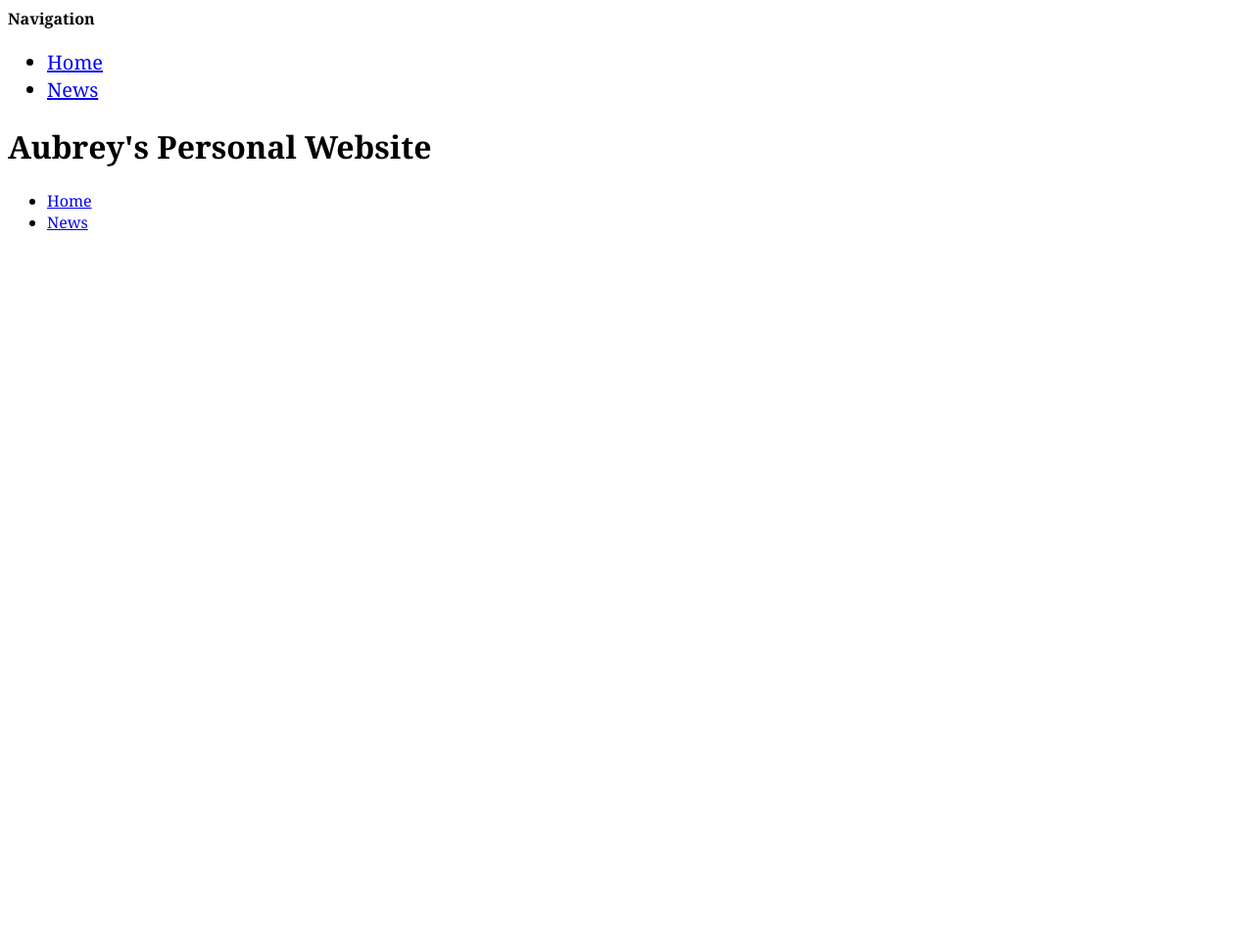
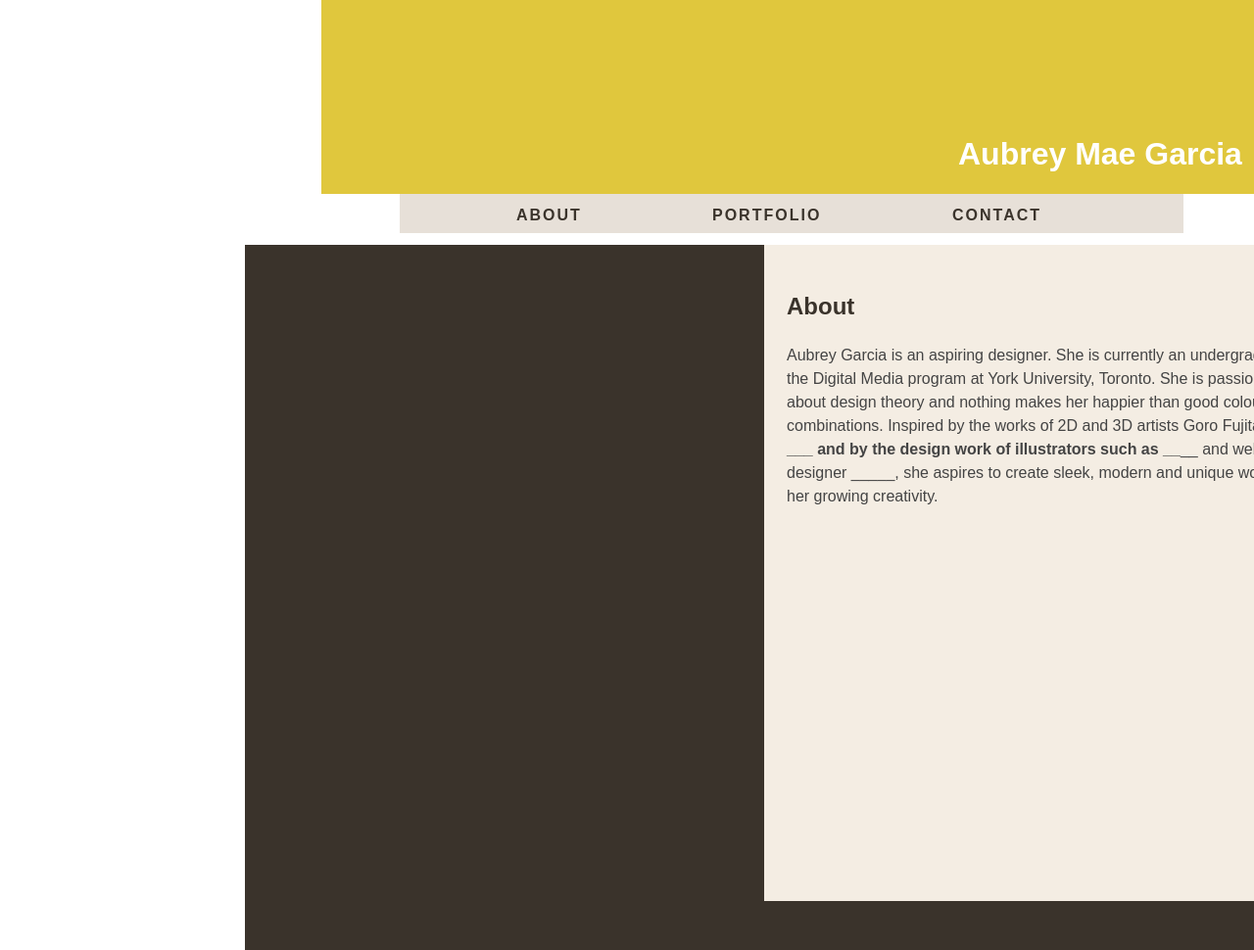
Before and after one commit to aubreymae/-old-aubreymae.github.io, a Jekyll site: the page built from about.md, in a window 1280 px wide. Shown: the whole page at 98% size. Built offline with Jekyll 4.4.1, drawn with Linux system fonts in a browser that asks for light colours; before the commit the page ends 900 px from its top, so only the background shows below that.

Commit message:
Integrated in yellow/brown theme

```diff
--- a/_config.yml
+++ b/_config.yml
@@ -1,2 +1,3 @@
+title: Aubrey Mae Garcia
 baseurl: ""
 exclude: ['README.md']
--- /dev/null
+++ b/_includes/footer.html
@@ -0,0 +1,2 @@
+
+<div id="footer"></div>
--- /dev/null
+++ b/_includes/head.html
@@ -0,0 +1,3 @@
+<meta charset="utf-8">
+<title>Aubrey Mae Garcia</title>
+<link href="{{site.baseurl}}css/common.css" rel="stylesheet">
--- /dev/null
+++ b/_includes/header.html
@@ -0,0 +1,9 @@
+<div id="header">
+  <div id="icon"></div>
+  <div id="desc"><h1 id="name">{{ site.title | remove: '<p>' | remove: '</p>' }}</h1></div>
+  <div id="nav">
+    <p id="about"><a href="{{ "/" | prepend: site.baseurl }}">ABOUT</a></p>
+    <p id="portfolio"><a href="{{ "/portfolio" | prepend: site.baseurl }}">PORTFOLIO</a></p>
+    <p id="contact"><a href="{{ "/contact" | prepend: site.baseurl }}">CONTACT</a></p>
+  </div>
+</div>
--- a/_layouts/default.html
+++ b/_layouts/default.html
@@ -4,22 +4,26 @@
 <html lang="en-ca">
 
 <head>
-  <meta charset="utf-8">
-  <title>Aubrey Garcia</title>
-  <link href="{{site.baseurl}}css/common.css" rel="stylesheet">
+  {% include head.html %}
 </head>
 
 <body>
   <header>
-    <strong>Navigation</strong>
-    {% include nav.html navclass='navtop' %}
+    {% include header.html navclass='navtop' %}
   </header>
 
-  {{content}}
+  <div id="maincontent">
+    <div class="mainpic"></div>
+    <div id="maintext">{{ content | remove: '<p>' | remove: '</p>' }}</div>
+  </div>
+
+  <footer>
+    {% include footer.html %}
+  </footer>
 </body>
 
 <footer>
-  {% include nav.html navclass='navbottom' %}
+
 </footer>
 
 </html>
--- /dev/null
+++ b/_layouts/page.html
@@ -0,0 +1,7 @@
+---
+layout: default
+---
+
+<h2>{{ page.title }}</h2>
+
+<p class="bodytext">{{ content }}</p>
--- /dev/null
+++ b/about.md
@@ -0,0 +1,8 @@
+---
+layout: page
+title: About
+permalink: /
+---
+
+Aubrey Garcia is an aspiring designer. She is currently an undergraduate of the Digital Media program at York University, Toronto.
+She is passionate about design theory and nothing makes her happier than good colour combinations. Inspired by the works of 2D and 3D artists Goro Fujita and _____ and by the design work of illustrators such as ______ and web designer _____, she aspires to create sleek, modern and unique works with her growing creativity.
--- a/css/common.css
+++ b/css/common.css
@@ -1,18 +1,226 @@
-html
+/*
+
+My First Website CSS
+
+*/
+
+#body
 {
-  margin: 0;
-  padding: 0;
-
-  font: normal 100%/1.4 Georgia, serif;
+	background-color: white;
 }
 
-.current
+h2
 {
-  background-color: #000531;
-  color: #ffffff;
+	font-family: Arial;
+
+	color: #3a332b;
 }
 
-.navtop
+h3
 {
-  font-size: 1.25rem;
+	font-family: Arial;
+
+	color: #3a332b;
 }
+
+
+a
+{
+	font-family: Arial;
+	text-decoration: none;
+
+	color: #3a332b;
+}
+
+a:active
+{
+	color: black;
+}
+
+/** HEADER **/
+#header
+{
+	position: relative;
+
+	top: -10px;
+	right: 320px;
+	left: 320px;
+
+	width: 960px;
+	height: 200px;
+
+	background: #e0c73d;
+}
+
+/*
+#icon
+{
+	position: absolute;
+
+	top: 30px;
+	left: 750px;
+
+	width: 100px;
+	height: 100px;
+
+	-moz-border-radius: 50px;
+	-webkit-border-radius: 50px;
+	border-radius: 50px;
+
+	background: white;
+}
+*/
+
+#desc
+{
+	position: absolute;
+
+	top: 120px;
+	left: 650px;
+
+	width: 410px;
+	height: 50px;
+
+	background: none;
+}
+
+#name
+{
+	font-family: Arial;
+
+	color: white;
+}
+
+/** MENU NAVIGATION **/
+#nav
+{
+	position: absolute;
+
+	top: 200px;
+	left: 80px;
+
+	width: 800px;
+	height: 40px;
+
+	background: #e7e0d8;
+}
+
+#about
+{
+	position: absolute;
+
+	margin-top: 13px;
+	margin-left: 119px;
+
+	font-family: Arial;
+	font-weight: bold;
+	letter-spacing: 2px;
+
+	color: #3a332b;
+}
+
+#portfolio
+{
+	position: absolute;
+
+	margin-top: 13px;
+	margin-left: 319px;
+
+	font-family: Arial;
+	font-weight: bold;
+	letter-spacing: 2px;
+
+	color: #3a332b;
+}
+
+#contact
+{
+	position: absolute;
+
+	margin-top: 13px;
+	margin-left: 564px;
+
+	font-family: Arial;
+	font-weight: bold;
+	letter-spacing: 2px;
+
+	color: #3a332b;
+}
+
+/** MAIN CONTENT **/
+.mainpic
+{
+	position: absolute;
+
+	width: 530px;
+	height: 670px;
+
+	background: #3a332b;
+}
+
+#maincontent
+{
+	position: absolute;
+
+	top: 250px;
+	left: 250px;
+
+	width: 1104px;
+	height: 700px;
+
+	background: #f4ede3;
+}
+
+#maintext
+{
+	position: absolute;
+
+	left: 528px;
+
+	width: 540px;
+	height: 620px;
+
+	padding: 25px;
+
+	line-height: 1.5;
+
+	overflow: scroll;
+	overflow-x: hidden;
+	overflow-y: scroll;
+}
+
+.bodytext
+{
+	font-family: Arial;
+
+	color: #444444;
+}
+
+/** FOOTER **/
+#footer
+{
+	position: absolute;
+
+	top: 920px;
+	left: 250px;
+
+	width: 1104px;
+	height: 50px;
+
+	background: #3a332b;
+}
+
+
+/*
+*
+*
+* CSS FOR PAGES
+*
+*
+*/
+
+
+/** PORTFOLIO **/
+
+
+/** CONTACT **/
--- a/index.html
+++ /dev/null
@@ -1,5 +0,0 @@
----
-layout: default
----
-
-<h1>Aubrey's Personal Website</h1>
```
Also changed, not shown: contact.md (added, +9 -0 lines), portfolio.md (added, +7 -0 lines).
